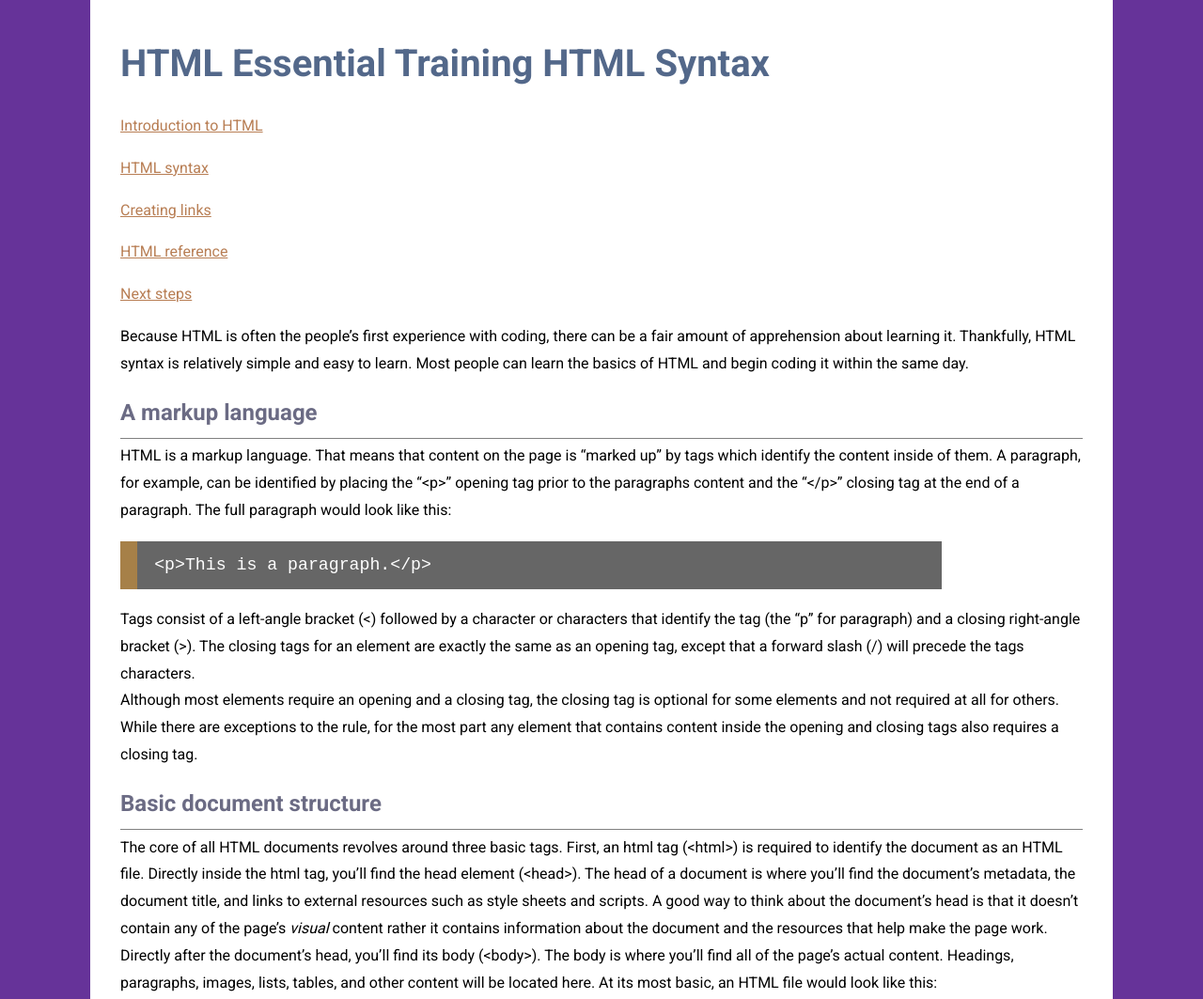
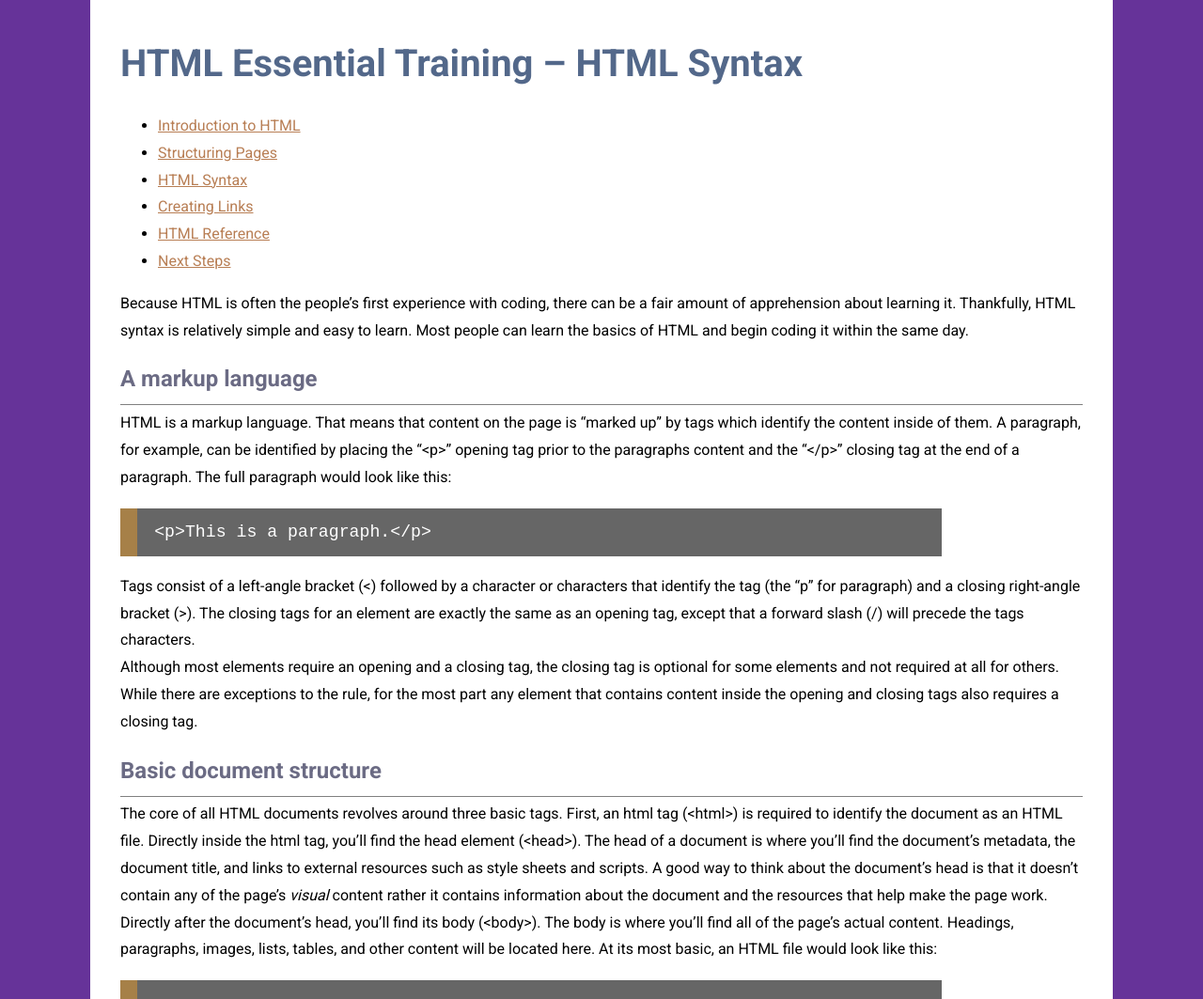
Before and after one commit to TheHagueUniversity/getting-started-and-html-challenge-adamschwarcz, a plain HTML site: page syntax.html in a window 1280 px wide. Shown: the top 1063 px of the page at 94% size. Drawn offline with Linux system fonts and the light colour scheme.

Commit message:
04: Creating Lists
The previous commit was supposed to be number "03:"

```diff
--- a/syntax.html
+++ b/syntax.html
@@ -12,16 +12,19 @@
 
 <!-- Page Title -->
 
-<h1>HTML Essential Training HTML Syntax</h1>
+<h1>HTML Essential Training – HTML Syntax</h1>
 
 <!-- Navigation Items -->
 
 <nav>
-	<p><a href="#" title="Introduction to HTML">Introduction to HTML</a></p>
-	<p><a href="#" title="HTML syntax">HTML syntax</a></p>
-	<p><a href="#" title="Creating links">Creating links</a></p>
-	<p><a href="#" title="HTML Reference">HTML reference</a></p>
-	<p><a href="#" title="Next steps">Next steps</a></p>
+	<ul>
+		<li><a href="intro.html" title="Introduction to HTML">Introduction to HTML</a></li>
+		<li><a href="structure.html" title="Structuring Pages">Structuring Pages</a></li>
+		<li><a href="syntax.html" title="HTML syntax">HTML Syntax</a></li>
+		<li><a href="links.html" title="Creating links">Creating Links</a></li>
+		<li><a href="reference.html" title="HTML Reference">HTML Reference</a></li>
+		<li><a href="next.html" title="Next steps">Next Steps</a></li>
+	</ul>
 </nav>
 
 <!-- Introduction -->
@@ -155,16 +158,17 @@
 <!-- Section: Using special characters -->
 <section>
 	<header><h2>Using special characters</h2></header>
-
 	<p>
-		Certain characters are reserved in HTML, meaning that you shouldn&rsquo;t use them outside of their specific purpose. The angle brackets, for example, are reserved for tags, and using them anywhere outside of a tag could cause parsing errors in browsers. However, you can still use these reserved characters and other special characters or symbols by using what is known as a <strong>named character entity</strong>. These special codes tell the user agent to replace the entity code with a specific character. These entities begin with an ampersand (&amp;) followed by the entity name and end with a semicolon (;). To display an ampersand, for example, you would type <strong>&amp;amp;</strong> in place of the actual ampersand. You can find named character entity lists within the HTML specifications, although the format for them can be a bit hard to read. You can also find a useful list of character entities on the <a href="reference.html#named">HTML Reference</a> page, and a more comprehensive list on Wikipedia.
+		Certain characters are reserved in HTML, meaning that you shouldn&rsquo;t use them outside of their specific purpose. The angle brackets, for example, are reserved for tags, and using them anywhere outside of a tag could cause parsing errors in browsers. However, you can still use these reserved characters and other special characters or symbols by using what is known as a <strong>named character entity</strong>. These special codes tell the user agent to replace the entity code with a specific character. These entities begin with an ampersand (&amp;) followed by the entity name and end with a semicolon (;). To display an ampersand, for example, you would type <strong>&amp;amp;</strong> in place of the actual ampersand. You can find named character entity lists within the HTML specifications, although the format for them can be a bit hard to read. You can also find a useful list of character entities on the <a href="reference.html#table">HTML Reference</a> page, and a more comprehensive list on Wikipedia.
 	</p>
 </section>
 
 
 <!-- Footer -->
 
-<footer>&copy; lynda.com | follow me and lynda.com on Twitter! @jameswillweb @lyndadotcom</footer>
+<footer>
+	&copy; <a href="https://www.lynda.com/" target="_blank" title="Lynda.com Website"> lynda.com </a> | follow me and lynda.com on Twitter! <a href="https://twitter.com/jameswillweb/" target="_blank" title="James Williamson Twitter Profile">@jameswillweb</a> <a href="https://twitter.com/lynda/" target="_blank" title="Lynda.com Twitter Page">@lyndadotcom</a>
+</footer>
 
 </body>
 </html>
```
Also changed, not shown: intro.html (+13 -6 lines), links.html (+12 -7 lines), next.html (+11 -6 lines), reference.html (+13 -8 lines), structure.html (+11 -6 lines).
